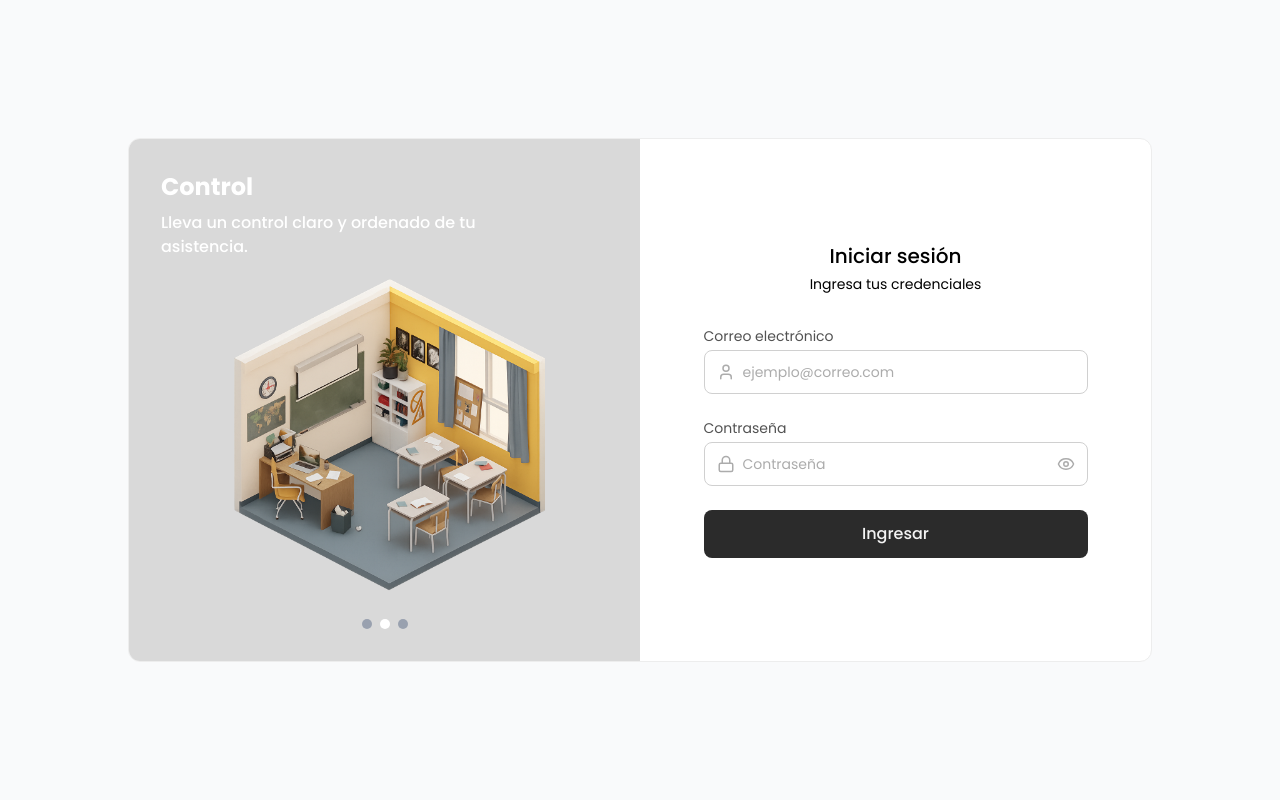
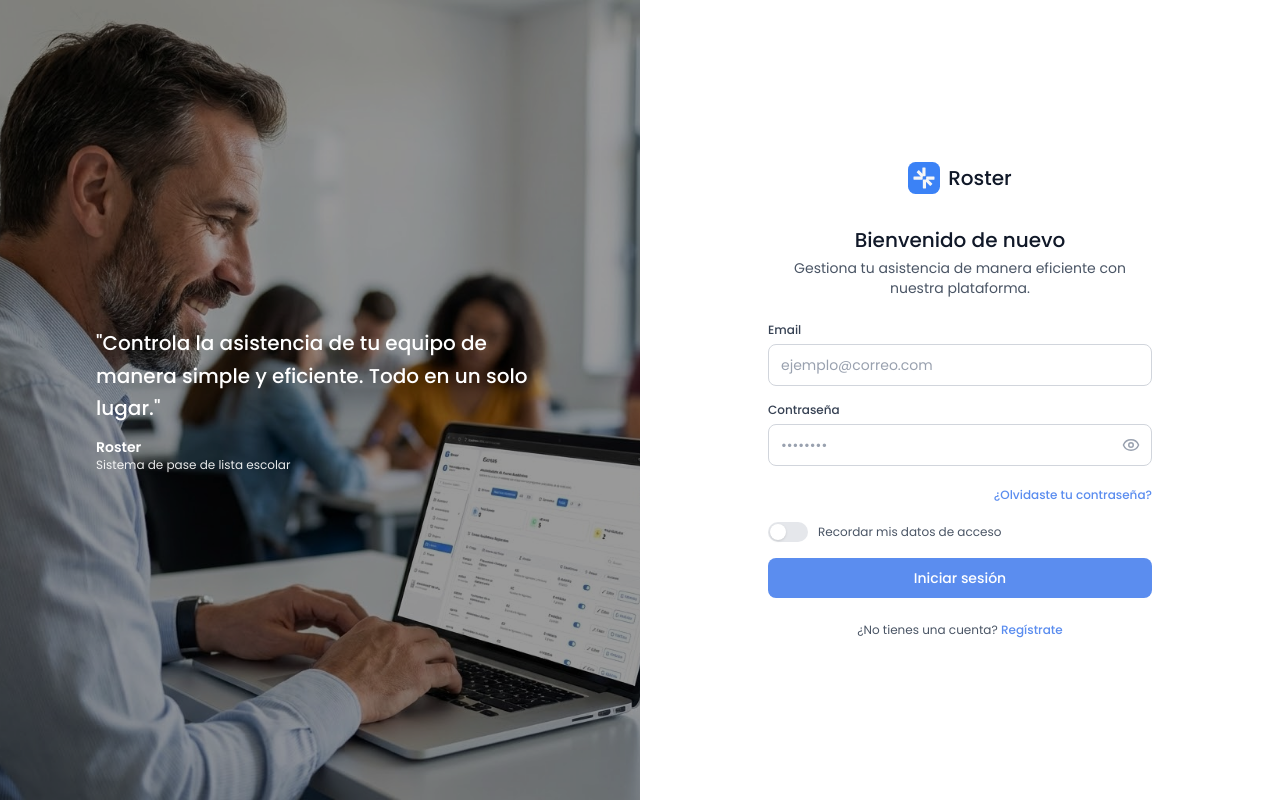
Before and after one commit to Alexis-Lozada/attendance-app, a Next.js app: page /login in a window 1280 px wide. Built offline with nearby package versions, Linux system fonts and the light colour scheme; no server answers.

Commit message:
feature(login): update ui login

```diff
--- a/src/app/(auth)/login/page.tsx
+++ b/src/app/(auth)/login/page.tsx
@@ -1,132 +1,216 @@
 "use client";
 
 import Image from "next/image";
-import { useState, useEffect } from "react";
-import { User, Lock } from "lucide-react";
-import InputField from "@/components/ui/InputField";
-import Button from "@/components/ui/Button";
+import { useState } from "react";
+import { Eye, EyeOff } from "lucide-react";
 import { useAuth } from "@/context/AuthContext";
 
 export default function LoginPage() {
-  const [currentSlide, setCurrentSlide] = useState(0);
   const [email, setEmail] = useState("");
   const [password, setPassword] = useState("");
+  const [showPassword, setShowPassword] = useState(false);
+  const [rememberMe, setRememberMe] = useState(false);
+  const [error, setError] = useState("");
 
   const { login, loading } = useAuth();
 
-  const slides = [
-    {
-      title: "Bienvenido",
-      text: "Inicia sesión para acceder a información verificada sobre salud.",
-      image: "/images/login_imagen_1.png",
-    },
-    {
-      title: "Control",
-      text: "Lleva un control claro y ordenado de tu asistencia.",
-      image: "/images/login_imagen_1.png",
-    },
-    {
-      title: "Reportes",
-      text: "Genera reportes de asistencia en cuestión de segundos.",
-      image: "/images/login_imagen_1.png",
-    },
-  ];
+  const handleLogin = async () => {
+    setError("");
 
-  // 👇 Autoplay del carrusel
-  useEffect(() => {
-    const interval = setInterval(() => {
-      setCurrentSlide((prev) => (prev + 1) % slides.length);
-    }, 5000);
-
-    return () => clearInterval(interval);
-  }, [slides.length]);
-
-  // 👇 Acción del botón de login
-  const handleLogin = async () => {
     if (!email || !password) {
-      alert("Por favor ingresa tu correo y contraseña");
+      setError("Por favor ingresa tu correo y contraseña");
       return;
     }
 
     try {
-      await login(email, password); // viene del AuthContext
-    } catch {
-      alert("Correo o contraseña inválidos");
+      await login(email, password);
+    } catch (err) {
+      setError("Correo o contraseña inválidos");
+    }
+  };
+
+  const handleKeyPress = (e: React.KeyboardEvent) => {
+    if (e.key === "Enter") {
+      handleLogin();
     }
   };
 
   return (
-    <div className="flex justify-center items-center min-h-screen bg-gray-50 px-4">
-      <div className="w-full max-w-5xl bg-white rounded-xl border border-[#EDEDED] flex flex-col md:flex-row overflow-hidden py-8 md:py-0">
-        {/* Lado izquierdo */}
-        <div className="hidden md:flex md:w-1/2 bg-[#D9D9D9] flex-col justify-center items-center p-5 md:p-8">
-          <div className="w-full max-w-sm self-start">
-            <h1 className="text-xl md:text-2xl font-bold text-white text-left">
-              {slides[currentSlide].title}
-            </h1>
-            <p className="text-sm md:text-base font-medium text-white text-left mt-2">
-              {slides[currentSlide].text}
+    <div className="flex min-h-screen bg-white">
+      {/* Lado izquierdo con imagen - 50% */}
+      <div className="hidden lg:flex lg:w-1/2 relative overflow-hidden items-center justify-center p-12">
+        <div className="absolute inset-0">
+          <Image
+            src="/images/login_imagen_1.jpg"
+            alt="Workspace"
+            fill
+            className="object-cover"
+            priority
+          />
+          {/* Overlay oscuro para mejorar legibilidad del texto */}
+          <div className="absolute inset-0 bg-black/40"></div>
+        </div>
+        <div className="relative z-10 max-w-md text-white">
+          <blockquote className="space-y-3">
+            <p className="text-xl font-medium leading-relaxed">
+              "Controla la asistencia de tu equipo de manera simple y eficiente. Todo en un solo lugar."
             </p>
+            <footer className="text-sm">
+              <div className="font-semibold">Roster</div>
+              <div className="text-xs opacity-90">
+                Sistema de pase de lista escolar
               </div>
-          <div className="mt-5 flex justify-center w-full">
-            <Image
-              src={slides[currentSlide].image}
-              alt="slide"
-              width={640}
-              height={640}
-              quality={100}
-              className="w-2/3 md:w-[320px] h-auto"
-            />
-          </div>
-          <div className="flex gap-2 mt-5">
-            {slides.map((_, index) => (
-              <button
-                key={index}
-                onClick={() => setCurrentSlide(index)}
-                className={`w-2.5 h-2.5 rounded-full ${
-                  currentSlide === index ? "bg-white" : "bg-gray-400"
-                }`}
-              />
-            ))}
+            </footer>
+          </blockquote>
         </div>
       </div>
 
-        {/* Lado derecho (Formulario) */}
-        <div className="w-full md:w-1/2 flex items-center justify-center px-6 md:px-12 py-6 md:py-10">
-          <div className="w-full max-w-sm">
-            <div className="text-center mb-8">
-              <h2 className="text-lg md:text-xl font-medium text-black">
-                Iniciar sesión
-              </h2>
-              <p className="text-xs md:text-sm font-light text-black mt-1">
-                Ingresa tus credenciales
+      {/* Lado derecho con formulario - 50% */}
+      <div className="flex-1 lg:w-1/2 flex items-center justify-center p-6">
+        <div className="w-full max-w-sm space-y-6">
+          {/* Logo centrado con más espacio abajo */}
+          <div className="flex flex-col items-center mb-8">
+            <div className="flex items-center gap-2">
+              <Image
+                src="/logo.svg"
+                alt="Logo"
+                width={32}
+                height={32}
+                className="w-8 h-8"
+              />
+              <span className="text-xl font-medium text-gray-900">
+                Roster
+              </span>
+            </div>
+          </div>
+
+          {/* Header */}
+          <div className="space-y-1 text-center">
+            <h1 className="text-xl font-medium text-gray-900">
+              Bienvenido de nuevo
+            </h1>
+            <p className="text-sm font-light text-gray-600">
+              Gestiona tu asistencia de manera eficiente con nuestra plataforma.
             </p>
           </div>
 
-            {/* Inputs */}
-            <div className="space-y-6">
-              <InputField
-                label="Correo electrónico"
+          {/* Mensaje de error */}
+          {error && (
+            <p className="text-red-600 text-xs text-center">
+              {error}
+            </p>
+          )}
+
+          {/* Formulario */}
+          <div className="space-y-4">
+            {/* Input Email */}
+            <div className="space-y-1.5">
+              <label className="block text-xs font-medium text-gray-700">
+                Email
+              </label>
+              <input
+                type="email"
                 placeholder="ejemplo@correo.com"
-                type="email"
-                icon={<User size={18} />}
                 value={email}
-                onChange={(e) => setEmail(e.target.value)}
+                onChange={(e) => {
+                  setEmail(e.target.value);
+                  setError("");
+                }}
+                onKeyPress={handleKeyPress}
+                className={`w-full px-3 py-2.5 text-sm border rounded-lg outline-none transition-all text-gray-900 placeholder-gray-400 ${
+                  error
+                    ? "border-red-300 focus:border-red-500 focus:ring-2 focus:ring-red-200"
+                    : "border-gray-300 focus:border-[#5b8def] focus:ring-2 focus:ring-[#5b8def]/20"
+                }`}
               />
+            </div>
 
-              <InputField
-                label="Contraseña"
-                placeholder="Contraseña"
-                type="password"
-                icon={<Lock size={18} />}
-                allowPasswordToggle
+            {/* Input Password */}
+            <div className="space-y-1.5">
+              <label className="block text-xs font-medium text-gray-700">
+                Contraseña
+              </label>
+              <div className="relative">
+                <input
+                  type={showPassword ? "text" : "password"}
+                  placeholder="••••••••"
                   value={password}
-                onChange={(e) => setPassword(e.target.value)}
+                  onChange={(e) => {
+                    setPassword(e.target.value);
+                    setError("");
+                  }}
+                  onKeyPress={handleKeyPress}
+                  className={`w-full px-3 py-2.5 text-sm border rounded-lg outline-none transition-all text-gray-900 placeholder-gray-400 pr-10 ${
+                    error
+                      ? "border-red-300 focus:border-red-500 focus:ring-2 focus:ring-red-200"
+                      : "border-gray-300 focus:border-[#5b8def] focus:ring-2 focus:ring-[#5b8def]/20"
+                  }`}
                 />
+                <button
+                  type="button"
+                  onClick={() => setShowPassword(!showPassword)}
+                  className="absolute right-3 top-1/2 -translate-y-1/2 text-gray-400 hover:text-gray-600 transition-colors cursor-pointer"
+                >
+                  {showPassword ? <EyeOff size={18} /> : <Eye size={18} />}
+                </button>
+              </div>
+            </div>
 
-              {/* 👇 Botón con loading */}
-              <Button text="Ingresar" onClick={handleLogin} loading={loading} />
+            {/* Forgot Password */}
+            <div className="text-right">
+              <button
+                type="button"
+                className="text-xs text-[#5b8def] hover:text-[#4a7ad8] font-medium transition-colors cursor-pointer"
+              >
+                ¿Olvidaste tu contraseña?
+              </button>
             </div>
+
+            {/* Remember Me */}
+            <div className="flex items-center gap-2.5">
+              <button
+                type="button"
+                onClick={() => setRememberMe(!rememberMe)}
+                className="relative w-10 h-5 rounded-full transition-colors duration-200 ease-in-out cursor-pointer"
+                style={{
+                  backgroundColor: rememberMe ? "#5b8def" : "#e5e7eb",
+                }}
+              >
+                <span
+                  className="absolute top-0.5 left-0.5 w-4 h-4 bg-white rounded-full shadow-sm transition-transform duration-200 ease-in-out"
+                  style={{
+                    transform: rememberMe ? "translateX(20px)" : "translateX(0)",
+                  }}
+                />
+              </button>
+              <label className="text-xs text-gray-600 cursor-pointer select-none">
+                Recordar mis datos de acceso
+              </label>
+            </div>
+
+            {/* Botón Login */}
+            <button
+              onClick={handleLogin}
+              disabled={loading}
+              className="w-full py-2.5 px-4 text-sm bg-[#5b8def] hover:bg-[#4a7ad8] text-white font-medium rounded-lg transition-colors duration-200 disabled:opacity-60 disabled:cursor-not-allowed flex items-center justify-center gap-2 cursor-pointer"
+            >
+              {loading ? (
+                <span className="w-4 h-4 border-2 border-white border-t-transparent rounded-full animate-spin"></span>
+              ) : (
+                "Iniciar sesión"
+              )}
+            </button>
+
+            {/* Sign Up Link */}
+            <p className="text-center text-xs text-gray-600 pt-2">
+              ¿No tienes una cuenta?{" "}
+              <button
+                type="button"
+                className="text-[#5b8def] hover:text-[#4a7ad8] font-medium transition-colors cursor-pointer"
+              >
+                Regístrate
+              </button>
+            </p>
           </div>
         </div>
       </div>
```
Also changed, not shown: src/services/api.ts (+57 -9 lines), public/images/login_imagen_1.jpg (added). Lines whose indentation alone changed are shown as unchanged.
